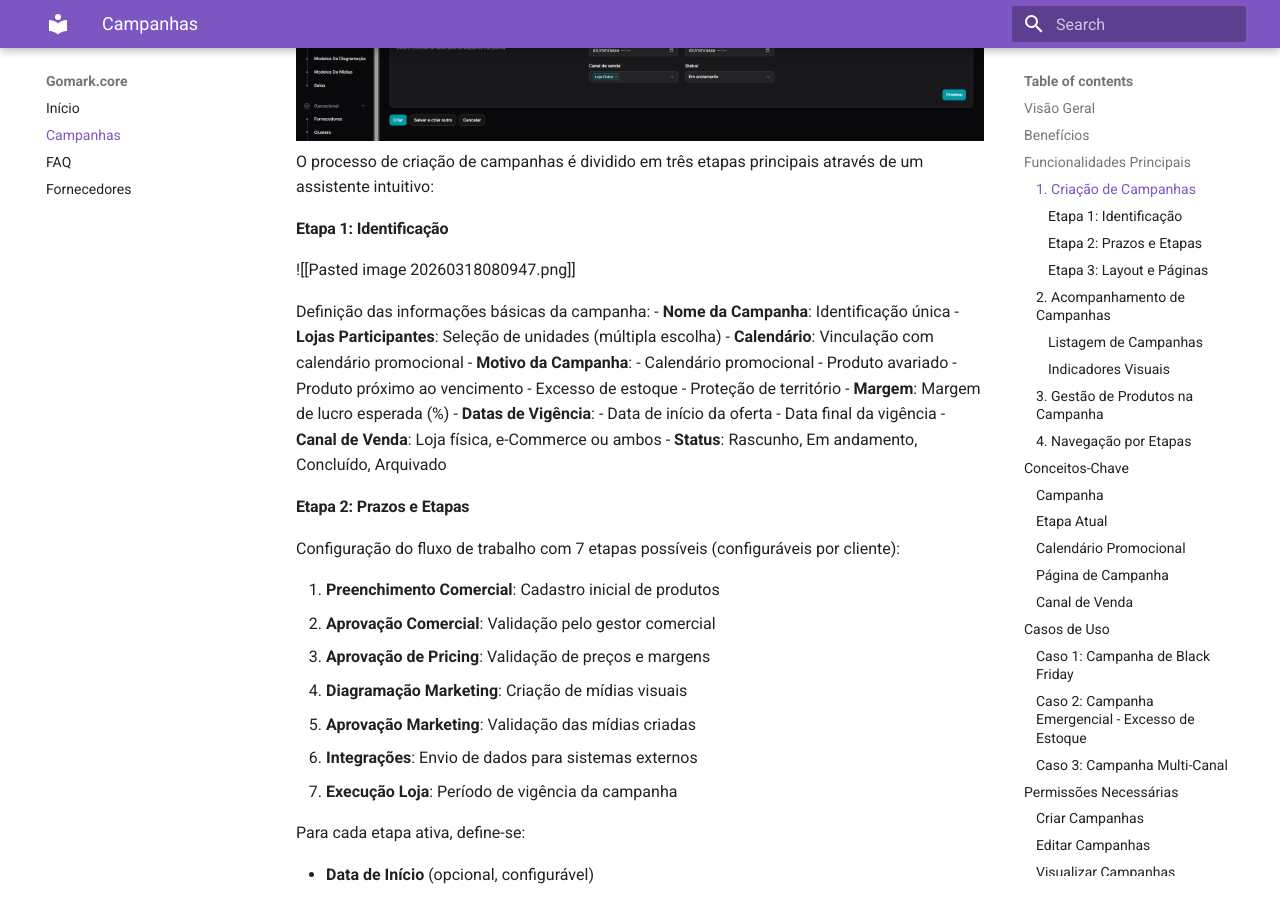
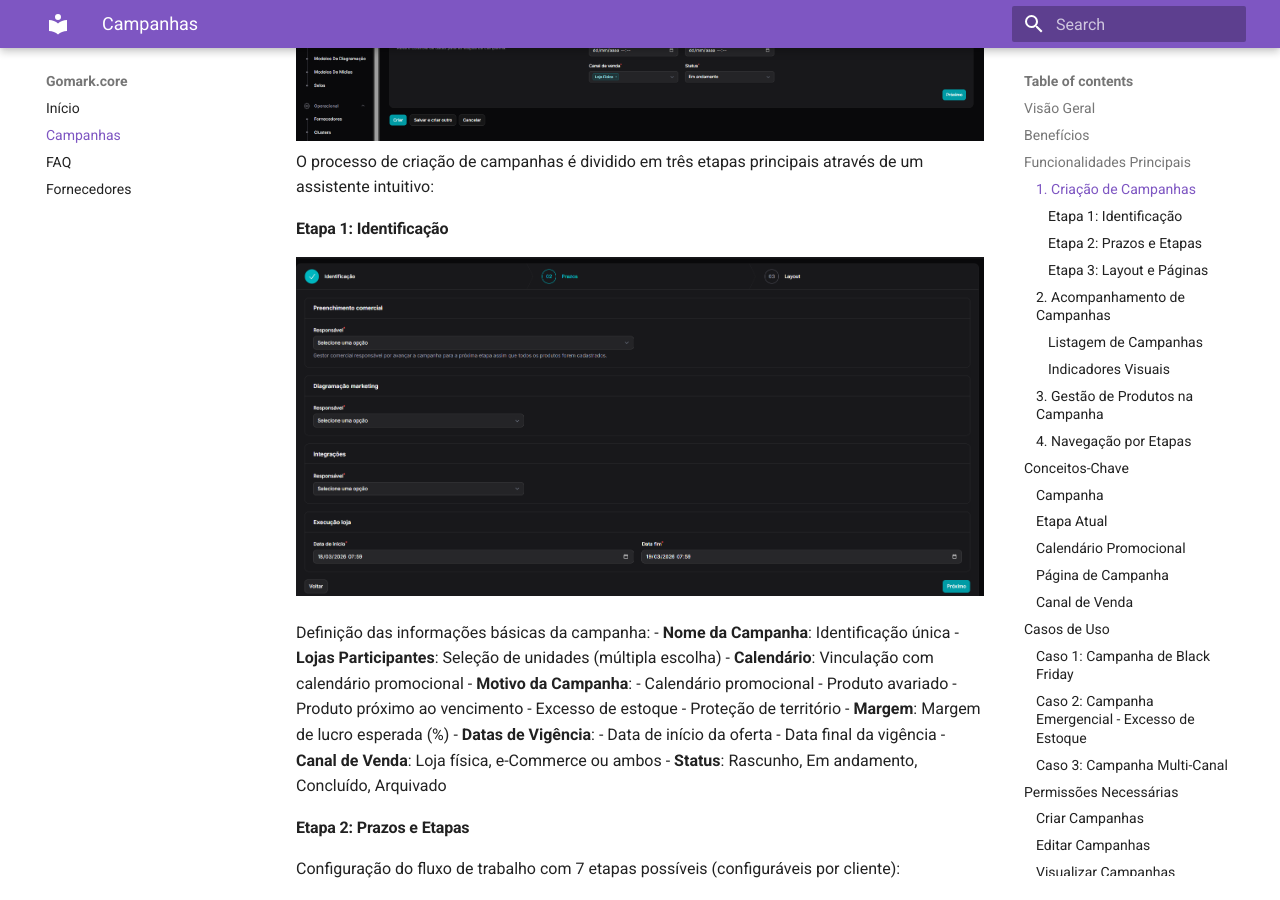
Before and after one commit to suporte552/documentacao, an MkDocs documentation site: the page built from docs/Campanhas.md, in a window 1280 px wide and 900 px high, scrolled down 776 px. Built offline with MkDocs 1.6.1 and Material for MkDocs 9.7.7, drawn with Linux system fonts in a browser that asks for light colours.

Commit message:
vault backup: 2026-03-18 08:19:30

```diff
--- a/docs/Campanhas.md
+++ b/docs/Campanhas.md
@@ -18,7 +18,7 @@ A **Gestão de Campanhas** é onde você cria e acompanha todas as suas açõe
 O processo de criação de campanhas é dividido em três etapas principais através de um assistente intuitivo:
 #### **Etapa 1: Identificação**
 
-![[Pasted image 20260318080947.png]]
+![Identificação](images/Pasted%20image%2020260318080947.png)
 
 Definição das informações básicas da campanha:
 - **Nome da Campanha**: Identificação única
```
Also changed, not shown: 2 other files.
